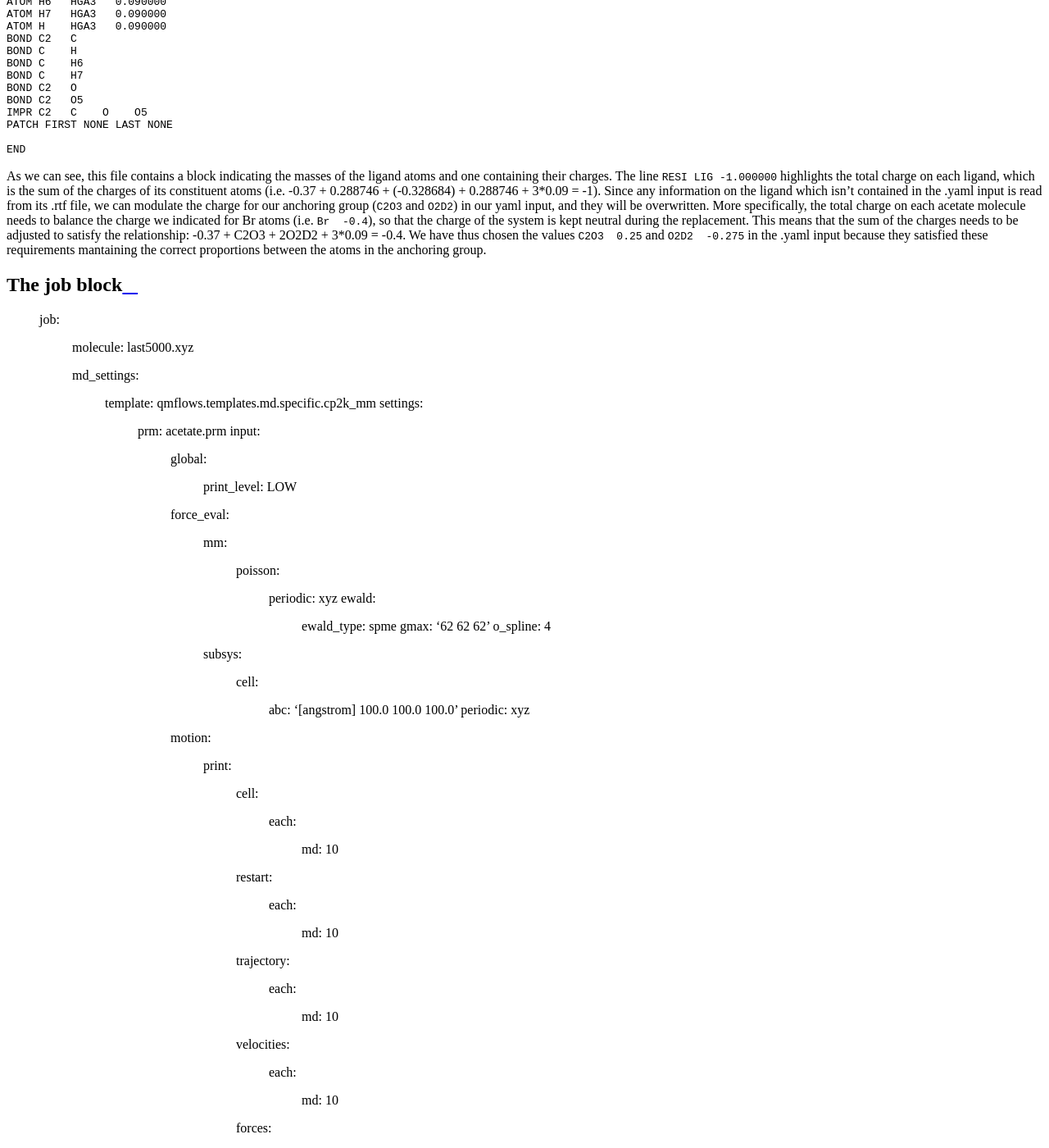
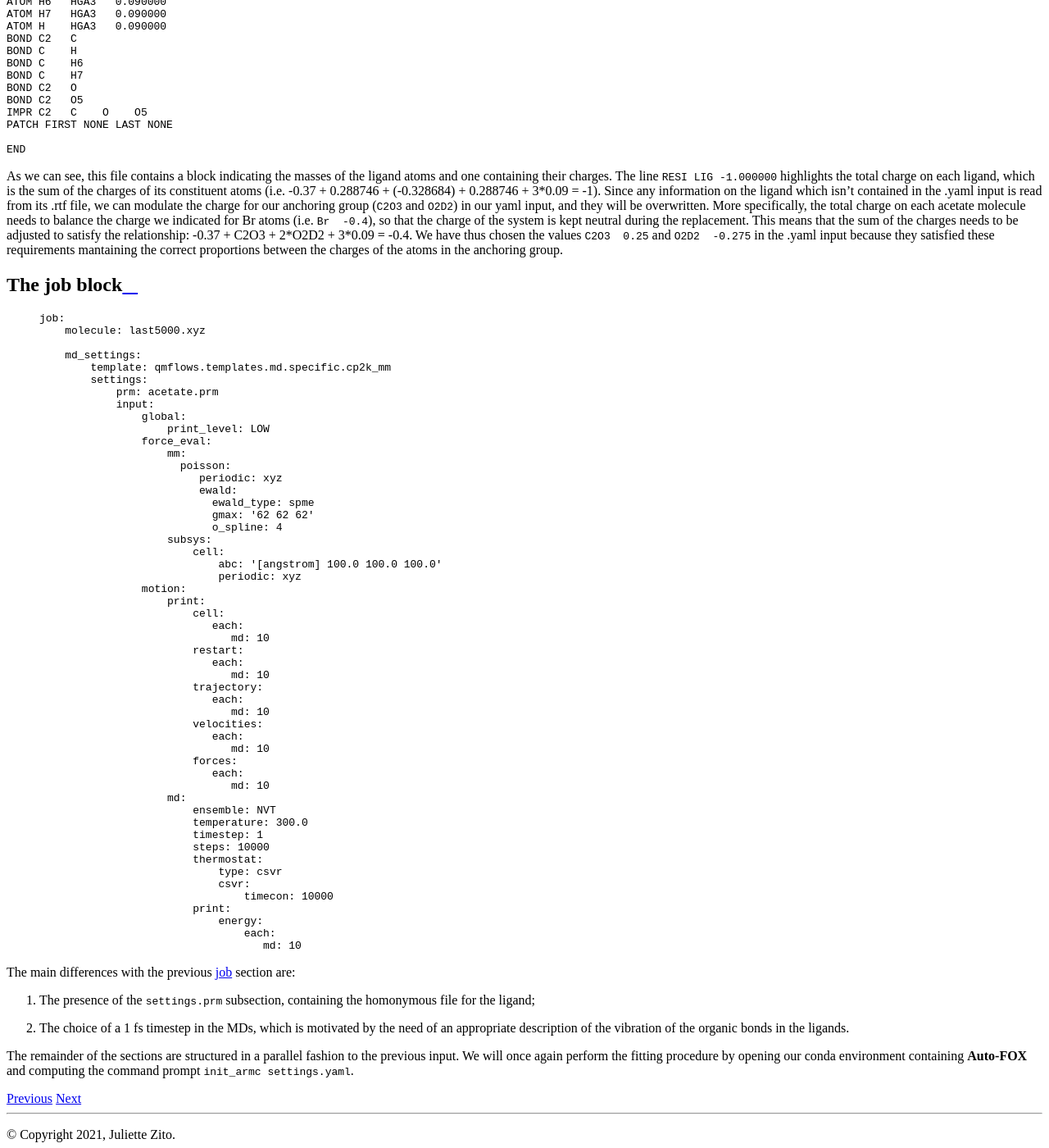
Before and after one commit to nlesc-nano/Tutorials, a Sphinx documentation site: the page built from docs/2_fitting.rst, in a window 1280 px wide and 1400 px high, scrolled down 8928 px. Shown: the whole window at 82% size. Built offline with Sphinx 7.4.7 and the Read the Docs theme 2.0.0, drawn with Linux system fonts in a browser that asks for light colours; some of the changed text lies outside the part shown.

Commit message:
Update 2_fitting.rst

```diff
--- a/docs/2_fitting.rst
+++ b/docs/2_fitting.rst
@@ -270,7 +270,7 @@ The `job <https://auto-fox.readthedocs.io/en/latest/4_monte_carlo_args.html?high
                                         timecon: 10000
 
 
-This section containts the actual parameters that will figure in the CP2K input file: for further inquiries on the keywords, we invite you to refer to the relative `documentation <https://manual.cp2k.org/cp2k-7_1-branch/CP2K_INPUT.html>`_. These parameters can be tailored according to need: for example, in our case, we tailored the value of ``gmax`` on the dimension of our cubic cell (whose periodic parameters are thus provided as ``abc``) and we chose which properties - the trajectory, velocities and forces - to print over each MD run depending on the future calculations we aimed to perform. Moreover, we performed NVT MD simulations on systems at room temperature and, in the absence of organic molecules, we opted for 2.5 fs integration timesteps.
+This section containts the actual parameters that will figure in the CP2K input file: for further inquiries on the keywords, we invite you to refer to the relative `documentation <https://manual.cp2k.org/cp2k-7_1-branch/CP2K_INPUT.html>`_. These parameters can be tailored according to need: for example, in our case, we tailored the MDs to improve the visualization of the grid by adjusting the value of ``gmax`` to the dimension of our cubic cell (whose periodic parameters are thus provided as ``abc``) and we chose which properties - the trajectory, velocities and forces - to print over each MD run depending on the future calculations we aimed to perform. Moreover, we performed NVT MD simulations on systems at room temperature and, in the absence of organic molecules, we opted for 2.5 fs integration timesteps.
 
 The monte_carlo block
 -------------
@@ -563,10 +563,12 @@ The .rtf file is used for assigning atom types and charges to ligands. In fact,
   END
 
 As we can see, this file contains a block indicating the masses of the ligand atoms and one containing their charges. The line ``RESI LIG -1.000000`` highlights the total charge on each ligand, which is the sum of the charges of its constituent atoms (i.e. -0.37 + 0.288746 + (-0.328684) + 0.288746 + 3*0.09 = -1).
-Since any information on the ligand which isn't contained in the .yaml input is read from its .rtf file, we can modulate the charge for our anchoring group (``C2O3`` and ``O2D2``) in our yaml input, and they will be overwritten. More specifically, the total charge on each acetate molecule needs to balance the charge we indicated for Br atoms (i.e. ``Br  -0.4``), so that the charge of the system is kept neutral during the replacement. This means that the sum of the charges needs to be adjusted to satisfy the relationship: -0.37 + C2O3 + 2O2D2 + 3*0.09 = -0.4. We have thus chosen the values ``C2O3  0.25`` and ``O2D2  -0.275`` in the .yaml input because they satisfied these requirements mantaining the correct proportions between the atoms in the anchoring group.
+Since any information on the ligand which isn't contained in the .yaml input is read from its .rtf file, we can modulate the charge for our anchoring group (``C2O3`` and ``O2D2``) in our yaml input, and they will be overwritten. More specifically, the total charge on each acetate molecule needs to balance the charge we indicated for Br atoms (i.e. ``Br  -0.4``), so that the charge of the system is kept neutral during the replacement. This means that the sum of the charges needs to be adjusted to satisfy the relationship: -0.37 + C2O3 + 2*O2D2 + 3*0.09 = -0.4. We have thus chosen the values ``C2O3  0.25`` and ``O2D2  -0.275`` in the .yaml input because they satisfied these requirements mantaining the correct proportions between the charges of the atoms in the anchoring group.
 
 The job block
 -------------
+
+    .. code:: yaml
 
         job:
             molecule: last5000.xyz
```
Also changed, not shown: other parts of docs/2_fitting.rst (+1 -1 lines).
